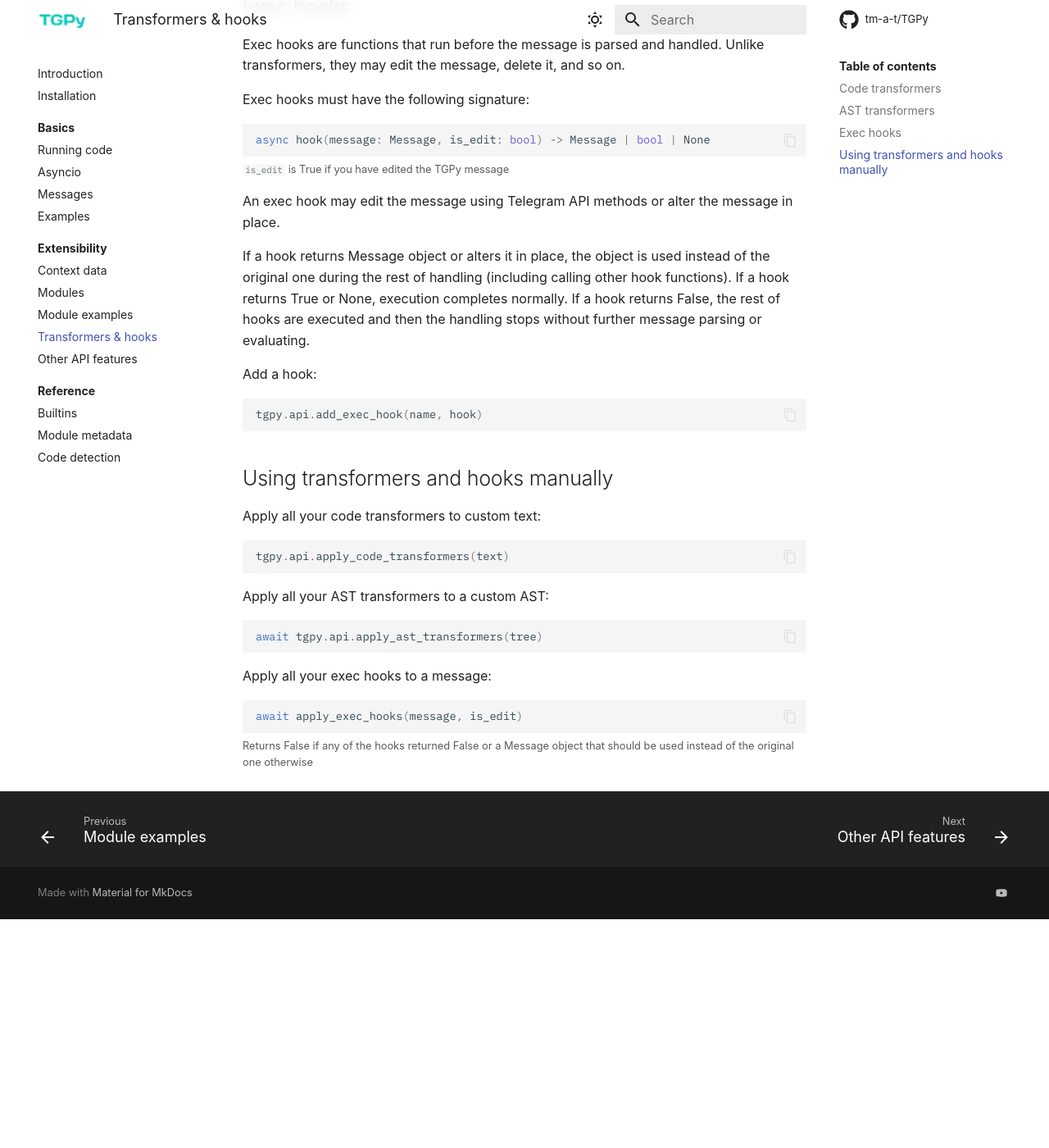
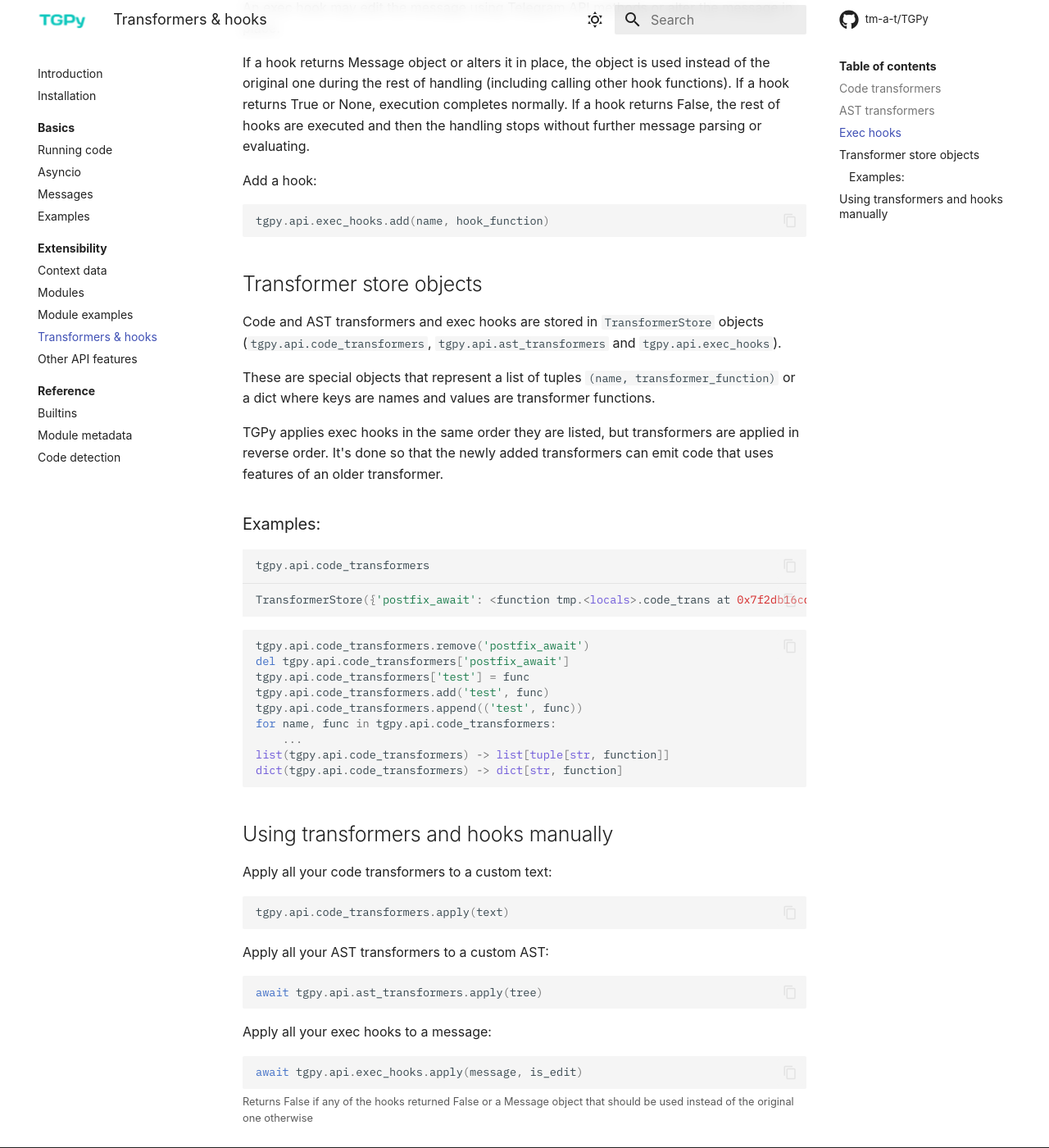
Before and after one commit to tm-a-t/TGPy, an MkDocs documentation site: the page built from guide/docs/extensibility/transformers.md, in a window 1280 px wide and 1400 px high, scrolled down 1790 px. Shown: the whole window at 82% size. Built offline with MkDocs 1.6.1 and Material for MkDocs 9.7.7, drawn with Linux system fonts in a browser that asks for light colours; some web fonts are replaced; comment, search, counter and statistics services are not loaded; before the commit the page ends 2911 px from its top, so only the background shows below that; some of the changed text lies outside the part shown.

Commit message:
docs: document new features

````diff
--- a/guide/docs/extensibility/transformers.md
+++ b/guide/docs/extensibility/transformers.md
@@ -18,7 +18,7 @@ Transformers are functions that take message text and return some modified text.
 To create a transformer, you should define a function which takes a string and returns a new string — let’s call your function `transformer`. Then you should register it as following:
 
 ```python
-tgpy.api.add_code_transformer(name, transformer)
+tgpy.api.code_transformers.add(name, transformer_function)
 ```
 
 !!! example
@@ -44,37 +44,20 @@ tgpy.api.add_code_transformer(name, transformer)
             return f"shell({repr(cmd[4:])})"
         return cmd
 
-    tgpy.add_code_transformer("shell", sh_trans)
+    tgpy.code_transformers.add("shell", sh_trans)
     ```
 
     Code by [Ivanq](https://t.me/Ivanq_SandS)
-
-
-List of your code transformers:
-
-```python
-tgpy.api.code_transformers
-```
-This is the list of tuples `(name, transformer)`. TGPy applies transformers in the same order as they are listed.
-
-You can use this list and change it. Particularly, to delete a code transformer, you should delete it from the list.
-
 
 ## AST transformers
 
 AST transformers are similar to code transformers, but operate with abstract syntax trees instead of text strings.
 
-<div class="tgpy-code-block">
+Add an AST transformer:
 
 ```python
-tgpy.api.add_ast_transformer(name, transformer)
+tgpy.api.ast_transformers.add(name, transformer_function)
 ```
-<hr>
-```python
-tgpy.api.ast_transformers
-```
-
-</div>
 
 First, TGPy applies code transformers. If the transformation result is valid Python code, AST transformers are then applied.
 
@@ -102,28 +85,66 @@ parsing or evaluating.
 Add a hook:
 
 ```python
-tgpy.api.add_exec_hook(name, hook)
+tgpy.api.exec_hooks.add(name, hook_function)
 ```
+
+
+## Transformer store objects
+
+Code and AST transformers and exec hooks are stored in `TransformerStore` objects
+(`tgpy.api.code_transformers`, `tgpy.api.ast_transformers` and `tgpy.api.exec_hooks`).
+
+These are special objects that represent a list of tuples `(name, transformer_function)`
+or a dict where keys are names and values are transformer functions.
+
+TGPy applies exec hooks in the same order they are listed,
+but transformers are applied in reverse order.
+It's done so that the newly added transformers can emit code that uses features of an older transformer.
+
+### Examples:
+
+<div class="tgpy-code-block">
+```python
+tgpy.api.code_transformers
+```
+<hr>
+```python
+TransformerStore({'postfix_await': <function tmp.<locals>.code_trans at 0x7f2db16cd1c0>})
+```
+</div>
+
+```python
+tgpy.api.code_transformers.remove('postfix_await')
+del tgpy.api.code_transformers['postfix_await']
+tgpy.api.code_transformers['test'] = func
+tgpy.api.code_transformers.add('test', func)
+tgpy.api.code_transformers.append(('test', func))
+for name, func in tgpy.api.code_transformers:
+    ...
+list(tgpy.api.code_transformers) -> list[tuple[str, function]]
+dict(tgpy.api.code_transformers) -> dict[str, function]
+```
+
 
 
 ## Using transformers and hooks manually
 
-Apply all your code transformers to custom text:
+Apply all your code transformers to a custom text:
 
 ```python
-tgpy.api.apply_code_transformers(text)
+tgpy.api.code_transformers.apply(text)
 ```
 
 Apply all your AST transformers to a custom AST:
 
 ```python
-await tgpy.api.apply_ast_transformers(tree)
+await tgpy.api.ast_transformers.apply(tree)
 ```
 
 Apply all your exec hooks to a message:
 
 ```python
-await apply_exec_hooks(message, is_edit)
+await tgpy.api.exec_hooks.apply(message, is_edit)
 ```
 
 <p class="code-label">Returns False if any of the hooks returned False or a Message object that should be used instead
````
Also changed, not shown: guide/docs/extensibility/modules.md (+14 -0 lines).
